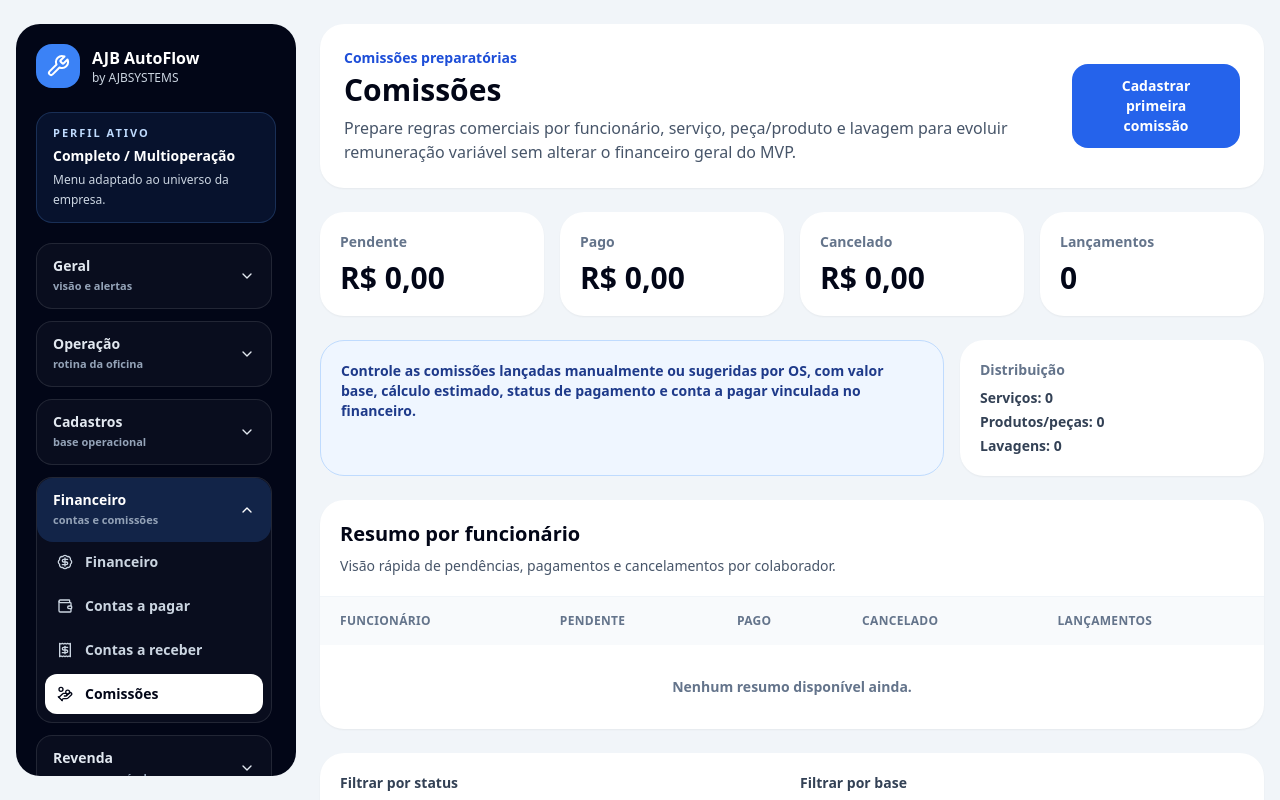
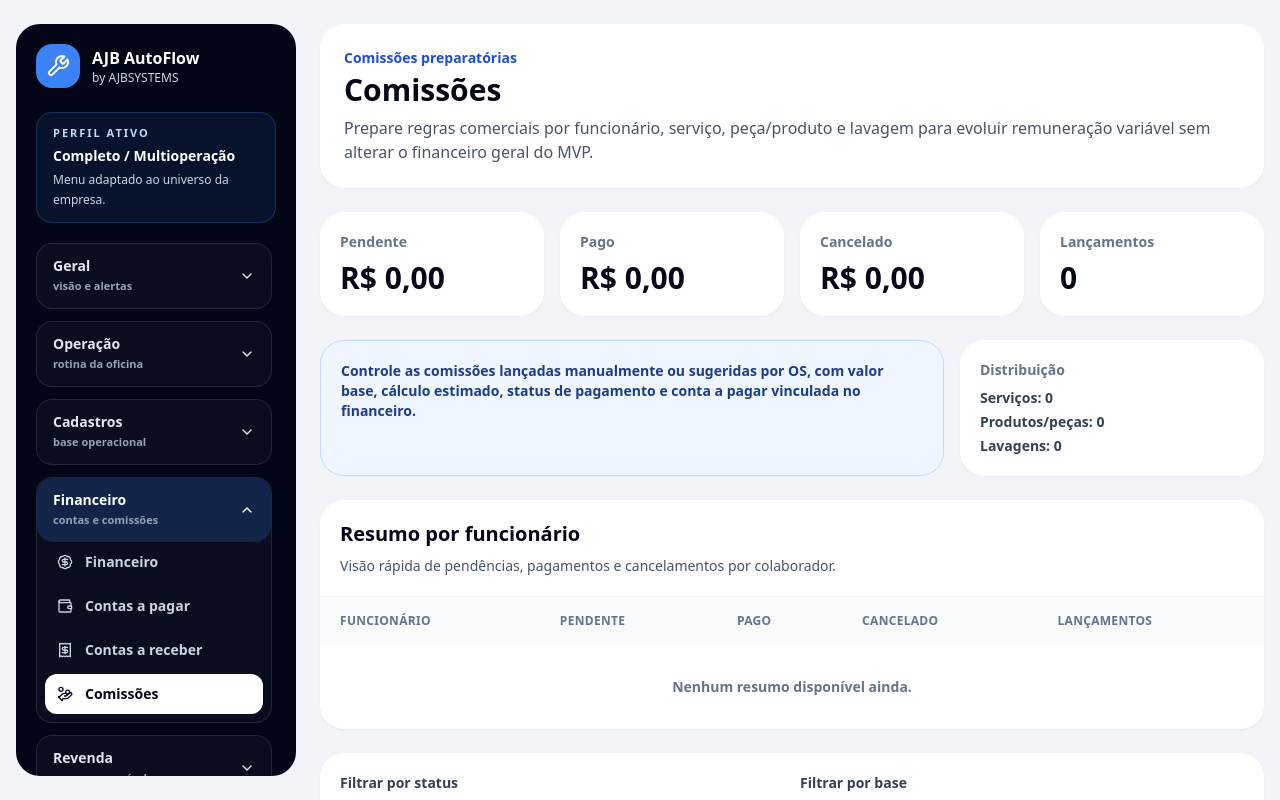
Before and after one commit to anjobrito/ajb-autoflow, a Next.js app: page /comissoes in a window 1280 px wide. Shown: the top 800 px of the page. Built offline with nearby package versions, Linux system fonts and the light colour scheme.

Commit message:
chore: remove commission create route action from header

```diff
--- a/app/comissoes/page.tsx
+++ b/app/comissoes/page.tsx
@@ -9,8 +9,6 @@ export default function ComissoesPage() {
         eyebrow="Comissões preparatórias"
         title="Comissões"
         description="Prepare regras comerciais por funcionário, serviço, peça/produto e lavagem para evoluir remuneração variável sem alterar o financeiro geral do MVP."
-        actionLabel="Cadastrar primeira comissão"
-        actionHref="/comissoes/nova"
       />
       <CommissionsClient />
     </AppShell>
```
